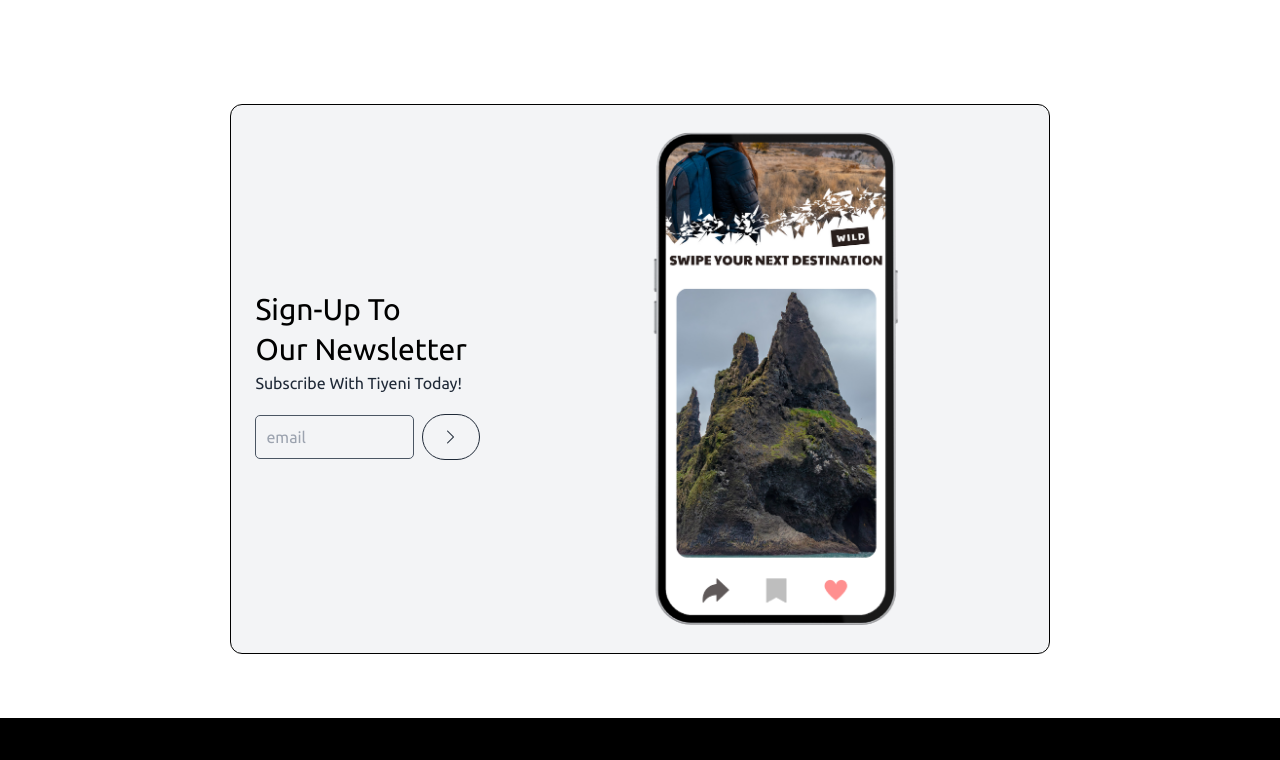
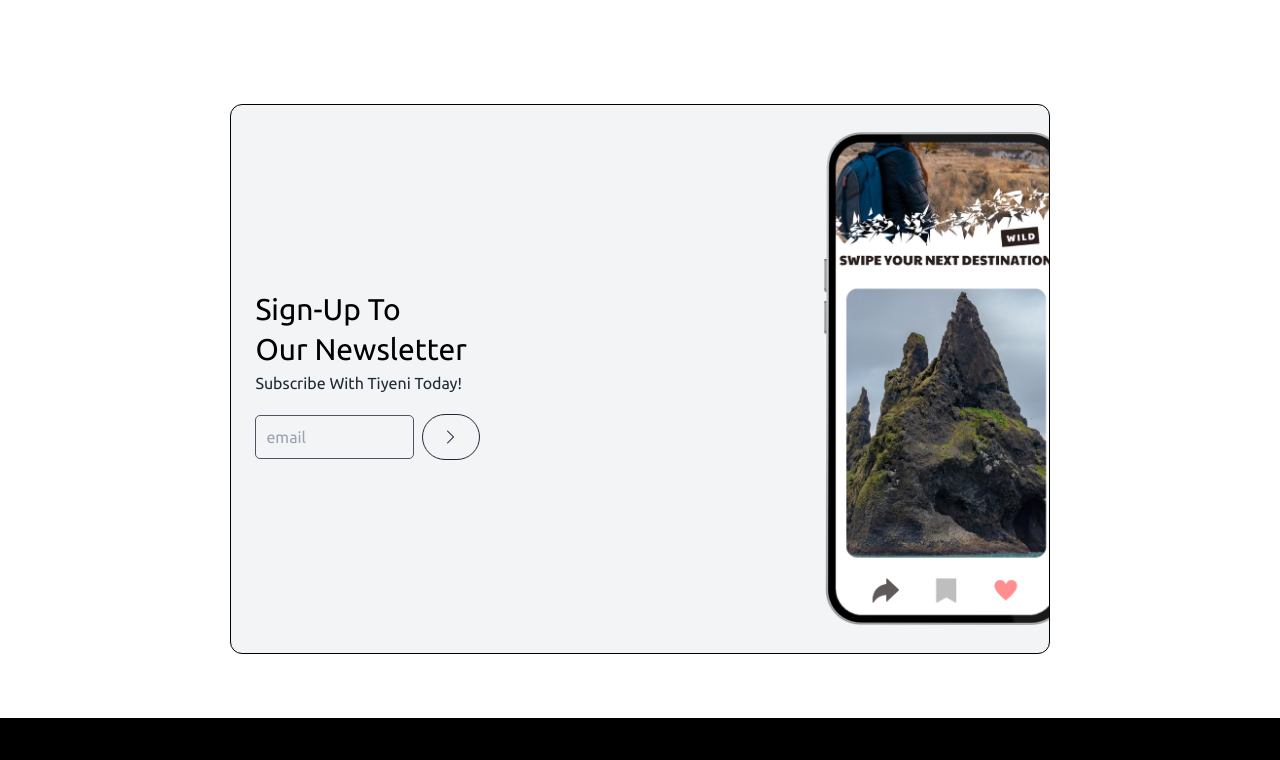
Before and after one commit to Techgenius-Systems/Tiyeni-LandingPage, a website: page index.html in a window 1280 px wide. Shown: the part 7240-8000 px from the top of the page. Drawn offline with nearby package versions, Linux system fonts and the light colour scheme.

Commit message:
Open Graph

```diff
--- a/css/index.css
+++ b/css/index.css
@@ -217,7 +217,9 @@ a {
     }
 }
 
-
+.phone3 {
+    margin-left: 40vh;
+}
 
 a {
     margin: 0 auto; /* Center the link */
--- a/index.html
+++ b/index.html
@@ -768,7 +768,7 @@
 
                     <div class="tw-w-full tw-h-full tw-flex tw-justify-end tw-items-center max-lg:tw-max-w-full">
                         <img src="./assets/images/home/phone2.png" alt="phone"
-                            class="phone2 tw-w-full tw-max-h-[90%] tw-object-contain">
+                            class="phone3 tw-w-full tw-max-h-[90%] tw-object-contain">
                     </div>
 
                 <!-- </div> -->
```
